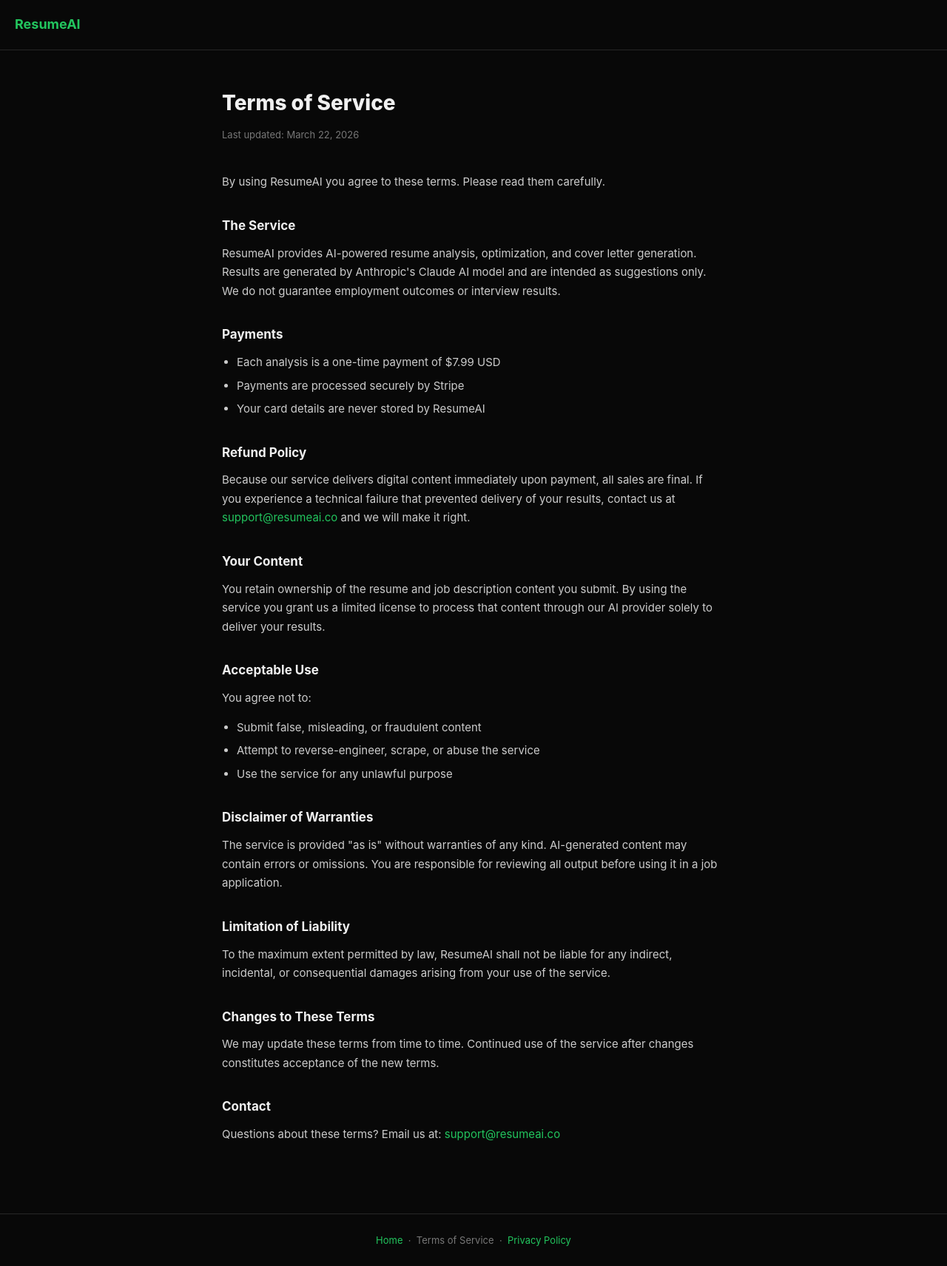
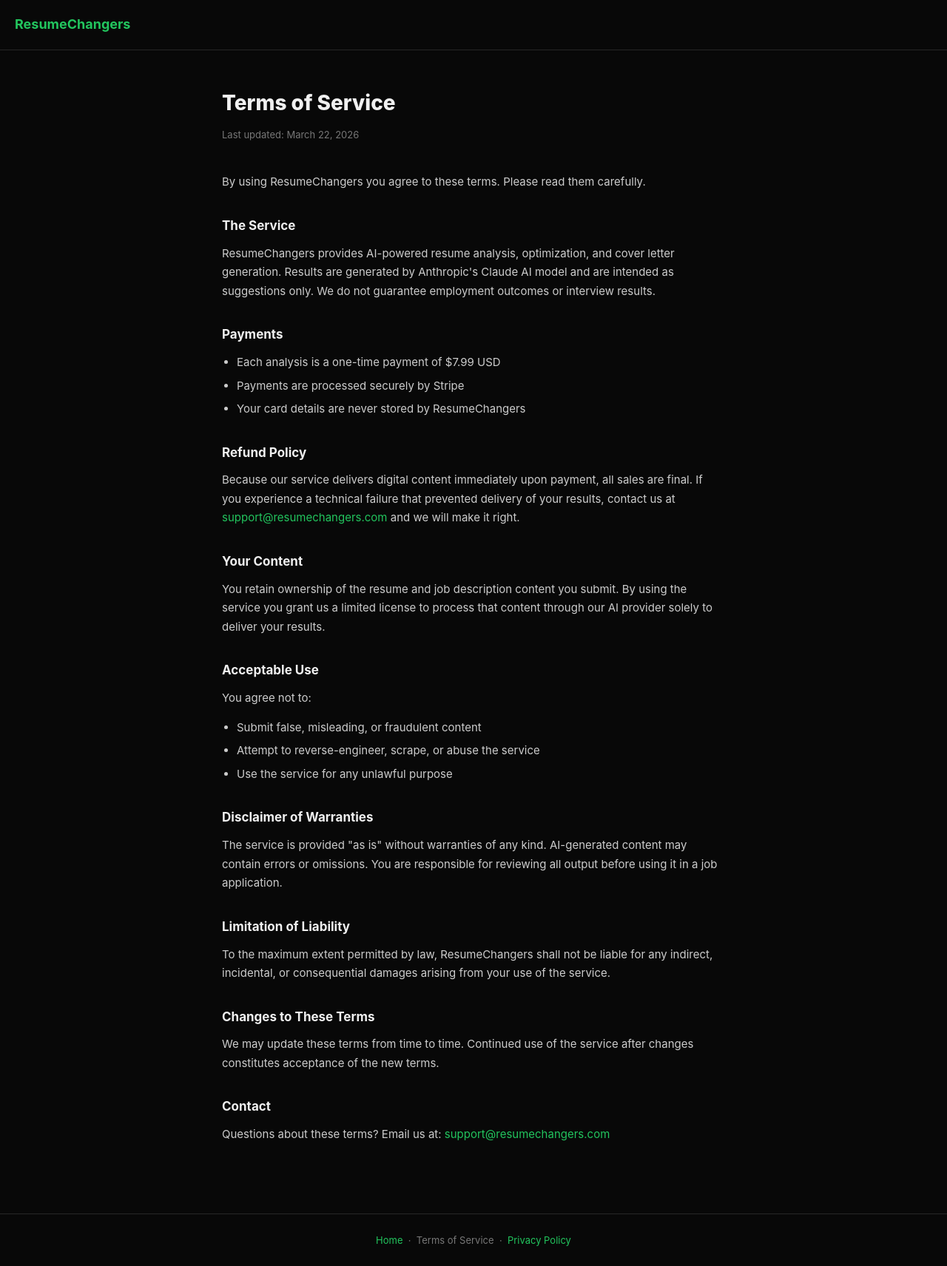
Before and after one commit to dimensio84/resume-optimizer, a plain HTML site: page static/terms.html in a window 1280 px wide. Shown: the whole page at 74% size. Drawn offline with Linux system fonts and the light colour scheme.

Commit message:
Rebrand to ResumeChangers

```diff
--- a/static/terms.html
+++ b/static/terms.html
@@ -3,7 +3,7 @@
 <head>
 <meta charset="UTF-8">
 <meta name="viewport" content="width=device-width, initial-scale=1.0">
-<title>Terms of Service — ResumeAI</title>
+<title>Terms of Service — ResumeChangers</title>
 <style>
 *, *::before, *::after { box-sizing: border-box; margin: 0; padding: 0; }
 :root {
@@ -26,27 +26,27 @@
 </head>
 <body>
 <header>
-  <a class="logo" href="/">ResumeAI</a>
+  <a class="logo" href="/">ResumeChangers</a>
 </header>
 
 <div class="container">
   <h1>Terms of Service</h1>
   <p class="updated">Last updated: March 22, 2026</p>
 
-  <p>By using ResumeAI you agree to these terms. Please read them carefully.</p>
+  <p>By using ResumeChangers you agree to these terms. Please read them carefully.</p>
 
   <h2>The Service</h2>
-  <p>ResumeAI provides AI-powered resume analysis, optimization, and cover letter generation. Results are generated by Anthropic's Claude AI model and are intended as suggestions only. We do not guarantee employment outcomes or interview results.</p>
+  <p>ResumeChangers provides AI-powered resume analysis, optimization, and cover letter generation. Results are generated by Anthropic's Claude AI model and are intended as suggestions only. We do not guarantee employment outcomes or interview results.</p>
 
   <h2>Payments</h2>
   <ul>
     <li>Each analysis is a one-time payment of $7.99 USD</li>
     <li>Payments are processed securely by Stripe</li>
-    <li>Your card details are never stored by ResumeAI</li>
+    <li>Your card details are never stored by ResumeChangers</li>
   </ul>
 
   <h2>Refund Policy</h2>
-  <p>Because our service delivers digital content immediately upon payment, all sales are final. If you experience a technical failure that prevented delivery of your results, contact us at <a href="mailto:support@resumeai.co">support@resumeai.co</a> and we will make it right.</p>
+  <p>Because our service delivers digital content immediately upon payment, all sales are final. If you experience a technical failure that prevented delivery of your results, contact us at <a href="mailto:support@resumechangers.com">support@resumechangers.com</a> and we will make it right.</p>
 
   <h2>Your Content</h2>
   <p>You retain ownership of the resume and job description content you submit. By using the service you grant us a limited license to process that content through our AI provider solely to deliver your results.</p>
@@ -63,13 +63,13 @@
   <p>The service is provided "as is" without warranties of any kind. AI-generated content may contain errors or omissions. You are responsible for reviewing all output before using it in a job application.</p>
 
   <h2>Limitation of Liability</h2>
-  <p>To the maximum extent permitted by law, ResumeAI shall not be liable for any indirect, incidental, or consequential damages arising from your use of the service.</p>
+  <p>To the maximum extent permitted by law, ResumeChangers shall not be liable for any indirect, incidental, or consequential damages arising from your use of the service.</p>
 
   <h2>Changes to These Terms</h2>
   <p>We may update these terms from time to time. Continued use of the service after changes constitutes acceptance of the new terms.</p>
 
   <h2>Contact</h2>
-  <p>Questions about these terms? Email us at: <a href="mailto:support@resumeai.co">support@resumeai.co</a></p>
+  <p>Questions about these terms? Email us at: <a href="mailto:support@resumechangers.com">support@resumechangers.com</a></p>
 </div>
 
 <footer>
```
Also changed, not shown: static/index.html (+4 -4 lines), static/privacy.html (+4 -4 lines).
